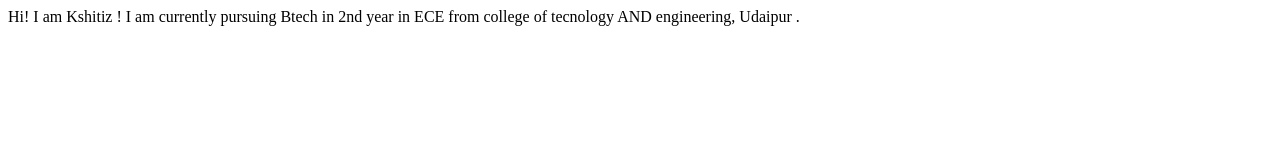
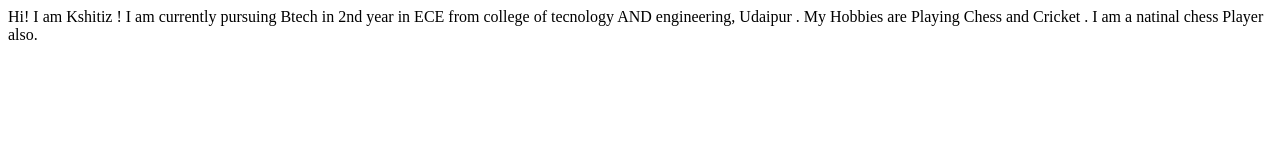
Before and after one commit to kshitizvaya30/kshitiz-vaya, a plain HTML site: page index.html in a window 1280 px wide. Drawn offline with Linux system fonts and the light colour scheme.

Commit message:
update hobbies

```diff
--- a/index.html
+++ b/index.html
@@ -8,5 +8,7 @@
 <body>
     Hi! I am Kshitiz !
     I am currently pursuing Btech in 2nd year in ECE from college of tecnology AND engineering, Udaipur .
+
+    My Hobbies are Playing Chess and Cricket . I am a natinal chess Player also.
 </body>
 </html>
```
